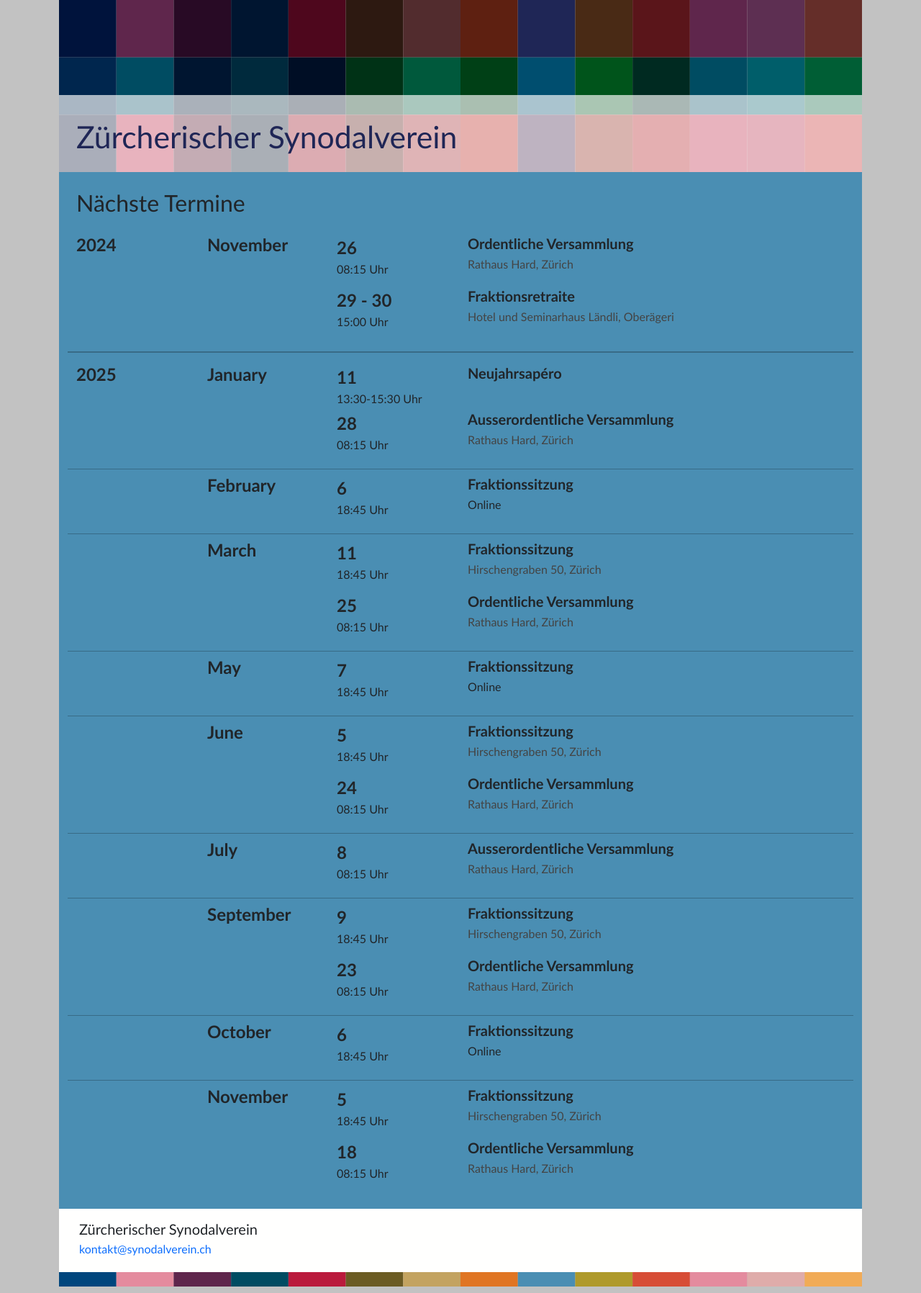
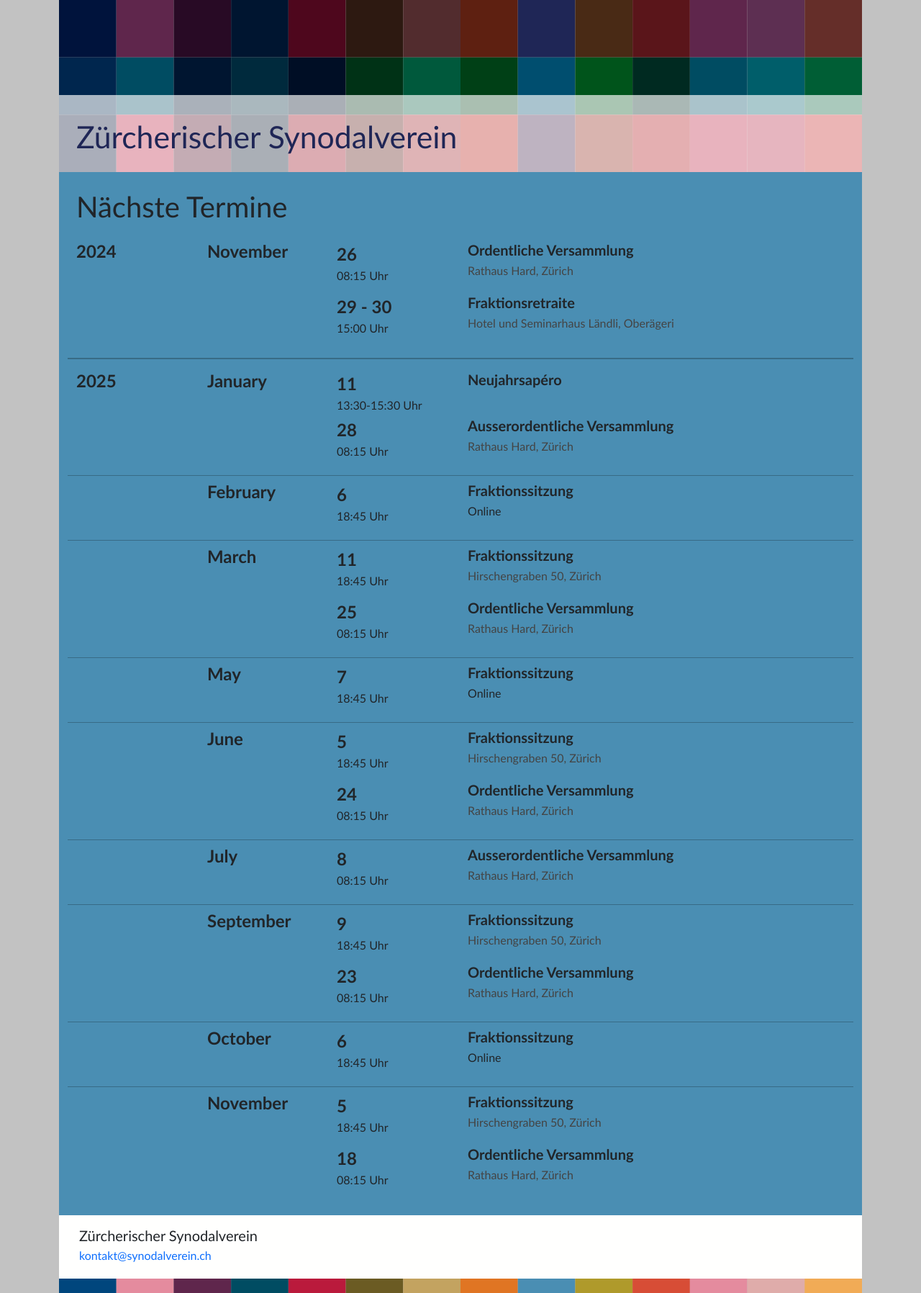
Before and after one commit to rbirkner/synodalverein, a Jekyll site: the page built from termine.html, in a window 1280 px wide. Shown: the whole page at 72% size. Built offline with Jekyll 4.4.1, drawn with Linux system fonts in a browser that asks for light colours.

Commit message:
fixed header size

```diff
--- a/_includes/events.html
+++ b/_includes/events.html
@@ -1,5 +1,5 @@
 <section id="events">
-    <h2 class="mb-4">N&auml;chste Termine</h2>
+    <h1 class="mb-4">N&auml;chste Termine</h1>
 
     <div class="event-list">
         {% assign today = site.time | date: "%Y-%m-%d" %}
--- a/termine.html
+++ b/termine.html
@@ -4,7 +4,7 @@
 ---
 
 <section id="events">
-    <h2 class="mb-4">N&auml;chste Termine</h2>
+    <h1 class="mb-4">N&auml;chste Termine</h1>
 
     <div class="event-list">
         {% assign today = site.time | date: "%Y-%m-%d" %}
```
